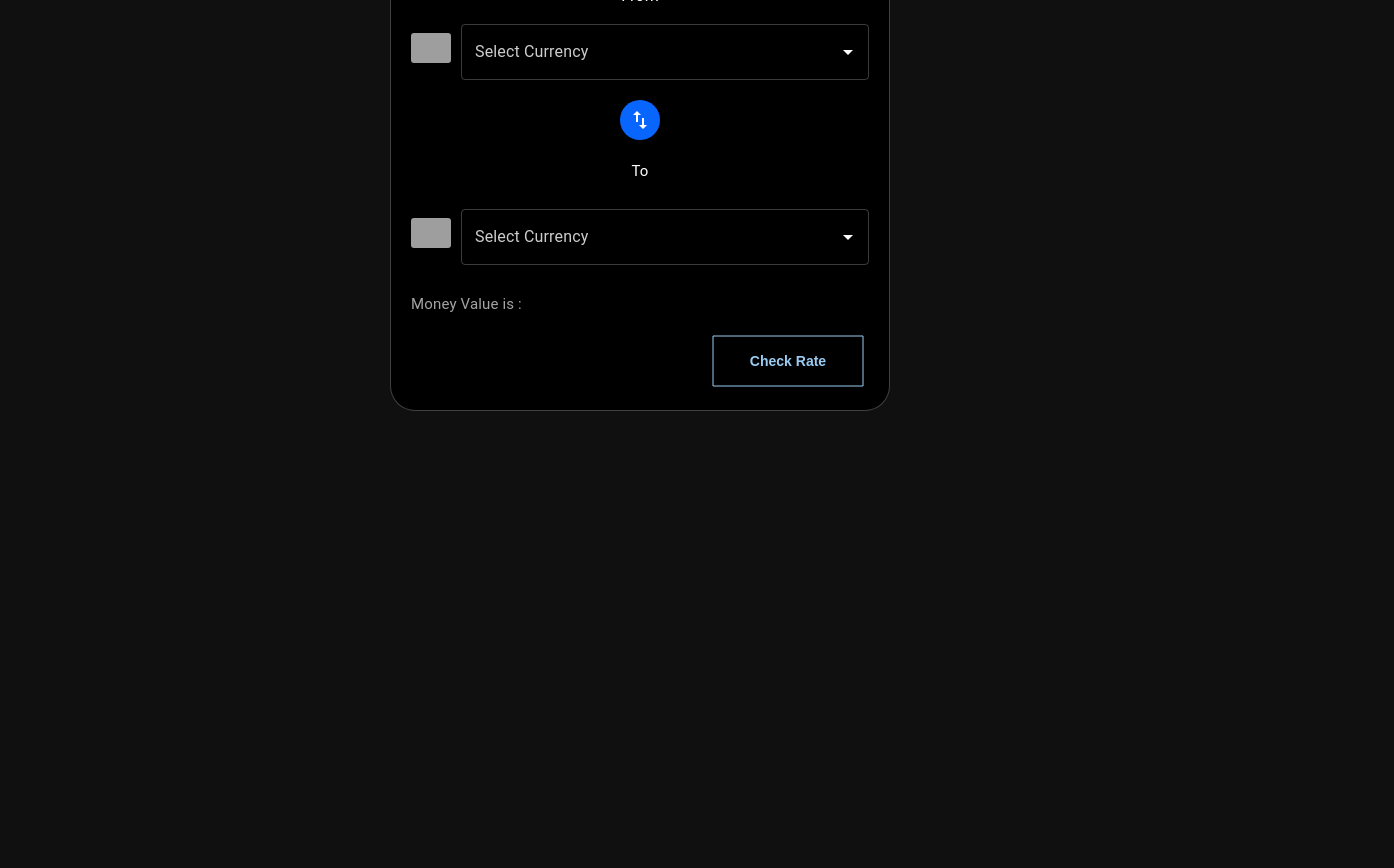
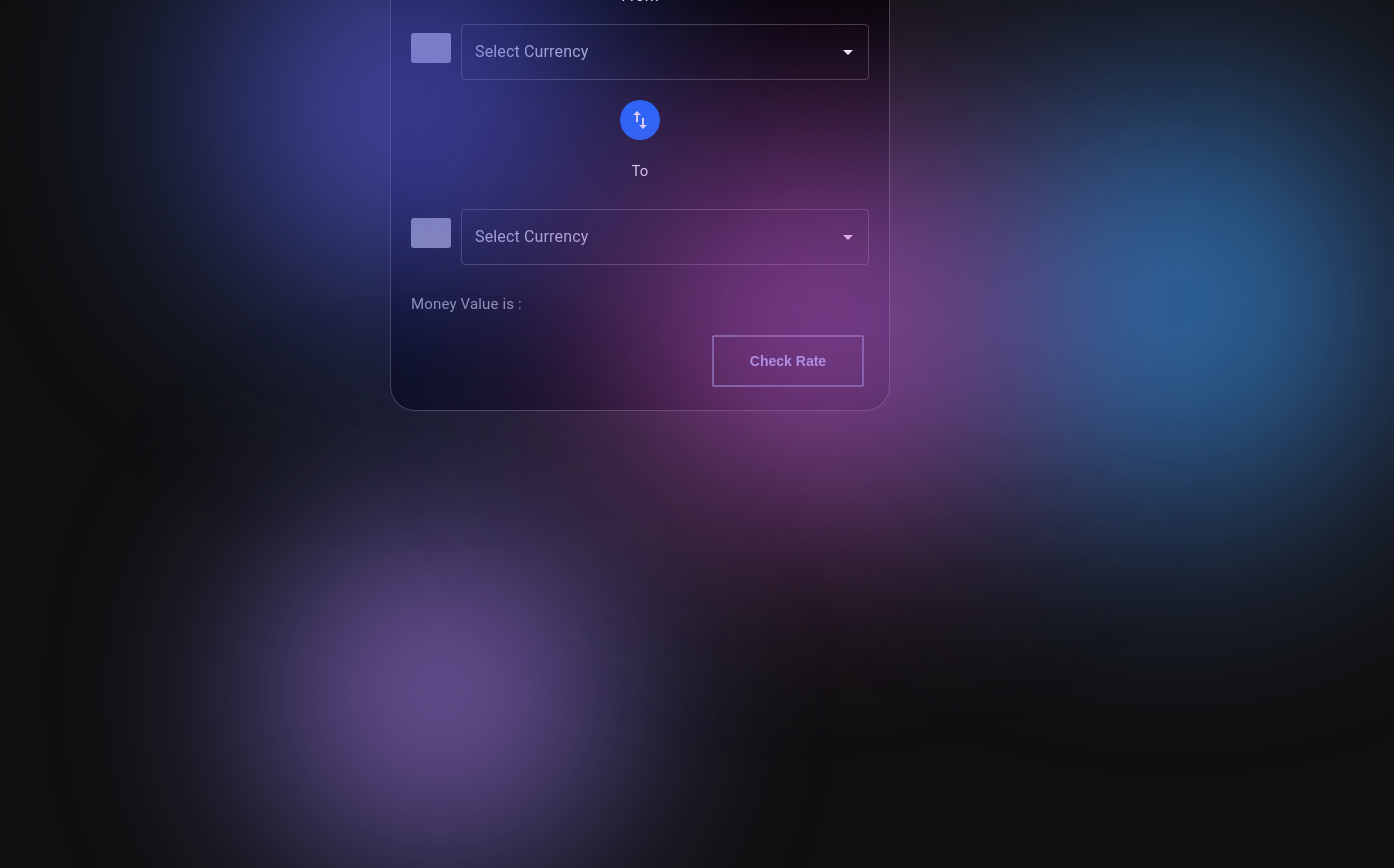
Before and after one commit to syed-shajahan/currency-calculator, a React (Create React App) app: page / in a window 1280 px wide. Shown: the part 180-1048 px from the top of the page, 1394 px wide, since content can reach past the window. Before the commit the page ends 856 px from the top, so only its background shows below. Built offline with nearby package versions, Linux system fonts and the light colour scheme; no server answers; grey boxes are pictures that could not be loaded.

Commit message:
added mesh

```diff
--- /dev/null
+++ b/src/components/BgMesh.tsx
@@ -0,0 +1,14 @@
+import React from "react";
+
+const BgMesh = () => {
+  return (
+    <div className="mesh-container">
+      <span className="circle circle1"></span>
+      <span className="circle circle2"></span>
+      <span className="circle circle3"></span>
+      <span className="circle circle4"></span>
+    </div>
+  );
+};
+
+export default BgMesh;
--- a/src/index.css
+++ b/src/index.css
@@ -11,3 +11,130 @@ code {
   font-family: source-code-pro, Menlo, Monaco, Consolas, "Courier New",
     monospace;
 }
+
+/* Keyframes for animating each circle mesh */
+@keyframes animateMesh1 {
+  0%,
+  100% {
+    transform: translate(0, 0) scale(1);
+    background: radial-gradient(circle, #ff6ec7, #9b51e0);
+  }
+  25% {
+    transform: translate(-100px, 100px) scale(1.2);
+    background: radial-gradient(circle, #9b51e0, #007aff);
+  }
+  50% {
+    transform: translate(200px, -150px) scale(1.1);
+    background: radial-gradient(circle, #007aff, #00c9ff);
+  }
+  75% {
+    transform: translate(-150px, -100px) scale(0.9);
+    background: radial-gradient(circle, #00c9ff, #ff6ec7);
+  }
+}
+
+@keyframes animateMesh2 {
+  0%,
+  100% {
+    transform: translate(0, 0) scale(1);
+    background: radial-gradient(circle, #007aff, #ff6ec7);
+  }
+  25% {
+    transform: translate(200px, -200px) scale(1.3);
+    background: radial-gradient(circle, #00c9ff, #9b51e0);
+  }
+  50% {
+    transform: translate(-150px, 200px) scale(1.1);
+    background: radial-gradient(circle, #9b51e0, #007aff);
+  }
+  75% {
+    transform: translate(300px, -100px) scale(0.9);
+    background: radial-gradient(circle, #ff6ec7, #00c9ff);
+  }
+}
+
+@keyframes animateMesh3 {
+  0%,
+  100% {
+    transform: translate(0, 0) scale(1);
+    background: radial-gradient(circle, #9b51e0, #00c9ff);
+  }
+  25% {
+    transform: translate(-200px, 150px) scale(1.1);
+    background: radial-gradient(circle, #ff6ec7, #007aff);
+  }
+  50% {
+    transform: translate(100px, -200px) scale(0.9);
+    background: radial-gradient(circle, #00c9ff, #9b51e0);
+  }
+  75% {
+    transform: translate(250px, 200px) scale(1.2);
+    background: radial-gradient(circle, #007aff, #ff6ec7);
+  }
+}
+
+@keyframes animateMesh4 {
+  0%,
+  100% {
+    transform: translate(0, 0) scale(1);
+    background: radial-gradient(circle, #00c9ff, #007aff);
+  }
+  25% {
+    transform: translate(100px, -100px) scale(1.2);
+    background: radial-gradient(circle, #9b51e0, #ff6ec7);
+  }
+  50% {
+    transform: translate(-300px, 300px) scale(1);
+    background: radial-gradient(circle, #007aff, #00c9ff);
+  }
+  75% {
+    transform: translate(200px, -150px) scale(0.9);
+    background: radial-gradient(circle, #ff6ec7, #9b51e0);
+  }
+}
+
+/* General styles for the mesh container and circles */
+.mesh-container {
+  pointer-events: none;
+  width: 100vw;
+  height: 100vh;
+  display: flex;
+  justify-content: center;
+  align-items: center;
+  overflow: hidden;
+}
+
+.circle {
+  position: absolute;
+  width: 350px;
+  height: 350px;
+  border-radius: 50%;
+  filter: blur(100px); /* Add deep blur for a more mesh-like effect */
+  opacity: 0.7;
+  animation:  18s linear infinite;
+}
+
+/* Apply different animations to each mesh circle */
+.circle1 {
+  animation-name: animateMesh1;
+  top: 10%;
+  left: 20%;
+}
+
+.circle2 {
+  animation-name: animateMesh2;
+  top: 50%;
+  left: 70%;
+}
+
+.circle3 {
+  animation-name: animateMesh3;
+  top: 80%;
+  left: 30%;
+}
+
+.circle4 {
+  animation-name: animateMesh4;
+  top: 40%;
+  left: 50%;
+}
--- a/src/pages/home/index.tsx
+++ b/src/pages/home/index.tsx
@@ -5,7 +5,7 @@ import SwapVertIcon from "@mui/icons-material/SwapVert";
 import { HOME_TITLE } from "../../utils/types/enum";
 import UnstyledButtonCustom from "../../components/Button";
 import SelectFilterComponent from "../../components/SelectFilter";
-import { Margin } from "@mui/icons-material";
+import BgMesh from "../../components/BgMesh";
 
 const Home = () => {
   const Classes = useCustomStyles();
@@ -56,6 +56,7 @@ const Home = () => {
   }, []);
 
   return (
+    <>
       <Box className={Classes.custom_container}>
         <Box className={Classes.main_content}>
           <form action="#" onSubmit={handleOnSubmit}>
@@ -91,9 +92,13 @@ const Home = () => {
               <h1 className={Classes.resultRate}>
                 <span>{HOME_TITLE.RATE} :</span>{" "}
                 {isoading ? (
+                  <>
                     <Box sx={{ display: "flex" }}>
                       <CircularProgress />
+
+
                     </Box>
+                  </>
                 ) : (
                   result
                 )}
@@ -116,6 +121,8 @@ const Home = () => {
           </form>
         </Box>
       </Box>
+      <BgMesh />
+    </>
   );
 };
 
--- a/src/pages/home/styles.ts
+++ b/src/pages/home/styles.ts
@@ -43,7 +43,7 @@ export const useCustomStyles = makeStyles((theme: Theme) => ({
     borderColor: theme.palette.mode === "dark" ? "#eeeeee45" : "#ccc",
     borderRadius: "25px",
     overflow: "hidden",
-    backdropFilter: "blur(5px)",
+    backdropFilter: "blur(8px)",
     [theme.breakpoints.down("md")]: {
       padding: "105x",
     },
```
Also changed, not shown: src/components/Circle.tsx (added, +51 -0 lines). Lines whose indentation alone changed are shown as unchanged.
